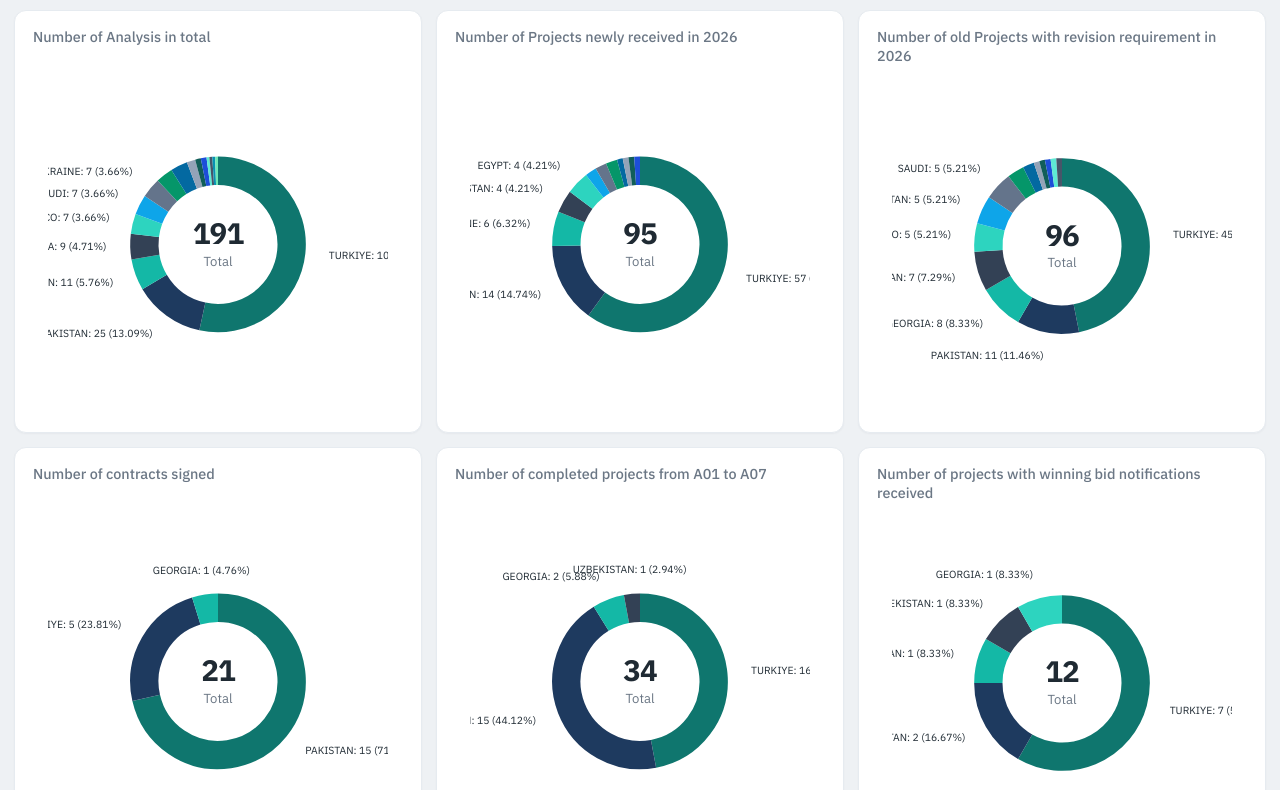
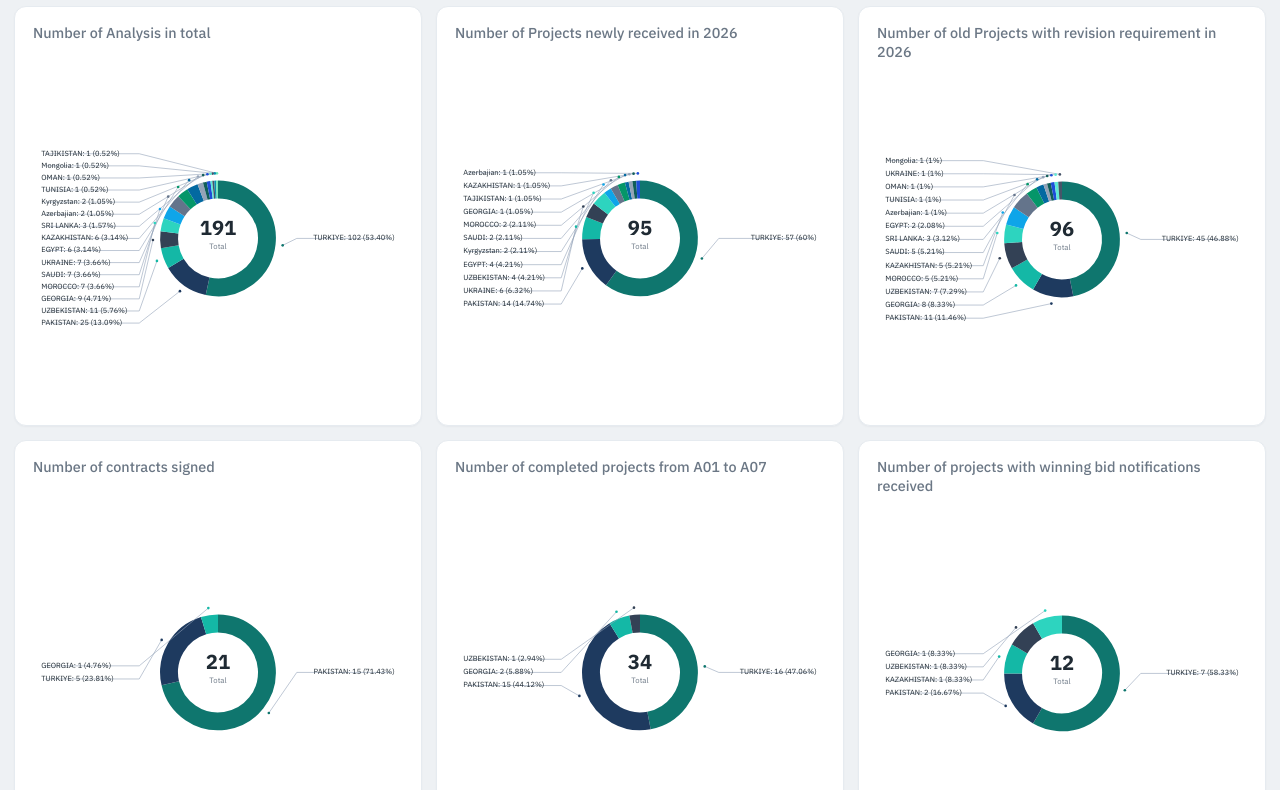
Before and after one commit to snakefeifei855/CAMENA, a plain HTML site: page index.html in a window 1280 px wide. Shown: the part 349-1139 px from the top of the page. Drawn offline with Linux system fonts and the light colour scheme.

Commit message:
Update CAMENA H1 analysis page

```diff
--- a/index.html
+++ b/index.html
@@ -88,7 +88,7 @@
     }
 
     .card.chart {
-      min-height: 380px;
+      min-height: 420px;
       display: flex;
       flex-direction: column;
     }
@@ -98,7 +98,7 @@
       font-size: 0.9rem;
       font-weight: 500;
       line-height: 1.35;
-      margin: 0 0 10px;
+      margin: 0 0 8px;
       min-height: 2.5em;
     }
 
@@ -112,34 +112,19 @@
 
     .donut-wrap {
       position: relative;
-      width: min(100%, 340px);
-      aspect-ratio: 1;
+      width: 100%;
       margin: 0 auto;
       flex: 1 1 auto;
+      display: flex;
+      align-items: center;
+      justify-content: center;
     }
 
-    .donut-wrap svg { width: 100%; height: 100%; display: block; }
-
-    .donut-center {
-      position: absolute;
-      inset: 0;
-      display: grid;
-      place-content: center;
-      text-align: center;
-      pointer-events: none;
-    }
-
-    .donut-center .n {
-      font-size: 1.85rem;
-      font-weight: 700;
-      letter-spacing: -0.03em;
-      line-height: 1;
-    }
-
-    .donut-center .t {
-      margin-top: 4px;
-      color: var(--muted);
-      font-size: 0.82rem;
+    .donut-wrap svg {
+      width: 100%;
+      height: auto;
+      max-height: 360px;
+      display: block;
     }
 
     .footnote {
@@ -196,20 +181,20 @@
       return (Math.abs(n - Math.round(n)) < 0.05 ? Math.round(n) : n.toFixed(2)) + "%";
     }
 
-    function donutSVG(slices) {
+    function donutSVG(slices, totalValue) {
       const total = slices.reduce((s, x) => s + x.value, 0) || 1;
-      const size = 360;
-      const cx = size / 2;
-      const cy = size / 2;
-      const r = 78;
+      const W = 620;
+      const H = 360;
+      const cx = W / 2;
+      const cy = H / 2;
+      const r = 82;
       const stroke = 30;
-      const labelR = 118;
+      const elbowR = r + stroke / 2 + 12;
+
       let angle = -Math.PI / 2;
       const arcs = [];
-      const labels = [];
-
-      // Only label slices that are readable (>= ~3% or top items)
-      const minLabelPct = slices.length > 8 ? 3.5 : 2.2;
+      const left = [];
+      const right = [];
 
       slices.forEach((s, i) => {
         const sweep = (s.value / total) * Math.PI * 2;
@@ -229,20 +214,56 @@
           );
         }
 
-        if (s.pct >= minLabelPct || i < 4) {
-          const lx = cx + labelR * Math.cos(mid);
-          const ly = cy + labelR * Math.sin(mid);
-          const anchor = Math.cos(mid) >= 0.15 ? "start" : (Math.cos(mid) <= -0.15 ? "end" : "middle");
-          const line = `${s.name}: ${s.value} (${fmtPct(s.pct)})`;
-          labels.push(
-            `<text x="${lx.toFixed(1)}" y="${ly.toFixed(1)}" text-anchor="${anchor}" dominant-baseline="middle" fill="#1f2a33" font-size="11" font-family="IBM Plex Sans, sans-serif">${line}</text>`
-          );
-        }
-
+        const item = {
+          i,
+          mid,
+          text: `${s.name}: ${s.value} (${fmtPct(s.pct)})`,
+          ex: cx + elbowR * Math.cos(mid),
+          ey: cy + elbowR * Math.sin(mid),
+          side: Math.cos(mid) >= 0 ? "right" : "left",
+        };
+        (item.side === "right" ? right : left).push(item);
         angle = a2;
       });
 
-      return `<svg viewBox="0 0 ${size} ${size}" aria-hidden="true">${arcs.join("")}${labels.join("")}</svg>`;
+      // Sort by vertical angle position and spread evenly to avoid overlap
+      function layoutSide(items, side) {
+        items.sort((a, b) => a.ey - b.ey);
+        const n = items.length;
+        if (!n) return [];
+        const top = 28;
+        const bottom = H - 28;
+        const gap = Math.min(22, (bottom - top) / Math.max(n, 1));
+        const block = gap * (n - 1);
+        let y0 = (H - block) / 2;
+        y0 = Math.max(top, Math.min(y0, bottom - block));
+
+        const xLabel = side === "right" ? W - 14 : 14;
+        const xElbow2 = side === "right" ? W - 178 : 178;
+        const anchor = side === "right" ? "end" : "start";
+
+        return items.map((it, idx) => {
+          const ly = y0 + idx * gap;
+          const path = `M ${it.ex.toFixed(1)} ${it.ey.toFixed(1)} L ${xElbow2} ${ly.toFixed(1)} L ${side === "right" ? xLabel - 6 : xLabel + 6} ${ly.toFixed(1)}`;
+          return `
+            <path d="${path}" fill="none" stroke="#94a3b8" stroke-width="1" />
+            <circle cx="${it.ex.toFixed(1)}" cy="${it.ey.toFixed(1)}" r="2.2" fill="${colorFor(it.i)}" />
+            <text x="${xLabel}" y="${ly.toFixed(1)}" text-anchor="${anchor}" dominant-baseline="middle"
+              fill="#1f2a33" font-size="12.5" font-family="IBM Plex Sans, sans-serif">${it.text}</text>
+          `;
+        });
+      }
+
+      const labelNodes = [...layoutSide(left, "left"), ...layoutSide(right, "right")].join("");
+
+      const center = `
+        <text x="${cx}" y="${cy - 6}" text-anchor="middle" fill="#1f2a33" font-size="34" font-weight="700"
+          font-family="IBM Plex Sans, sans-serif">${totalValue}</text>
+        <text x="${cx}" y="${cy + 18}" text-anchor="middle" fill="#6b7785" font-size="13"
+          font-family="IBM Plex Sans, sans-serif">Total</text>
+      `;
+
+      return `<svg viewBox="0 0 ${W} ${H}" aria-hidden="true">${arcs.join("")}${labelNodes}${center}</svg>`;
     }
 
     const kpiRoot = document.getElementById("kpi-row");
@@ -261,11 +282,7 @@
         <article class="card chart">
           <h2 class="card-title">${m.title}</h2>
           <div class="donut-wrap">
-            ${donutSVG(d.slices)}
-            <div class="donut-center">
-              <div class="n">${d.total}</div>
-              <div class="t">Total</div>
-            </div>
+            ${donutSVG(d.slices, d.total)}
           </div>
         </article>
       `);
```
